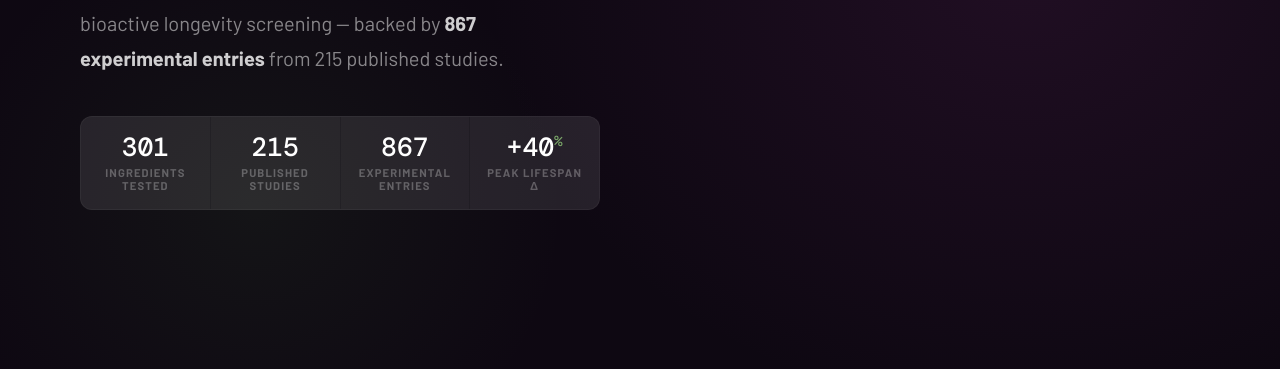
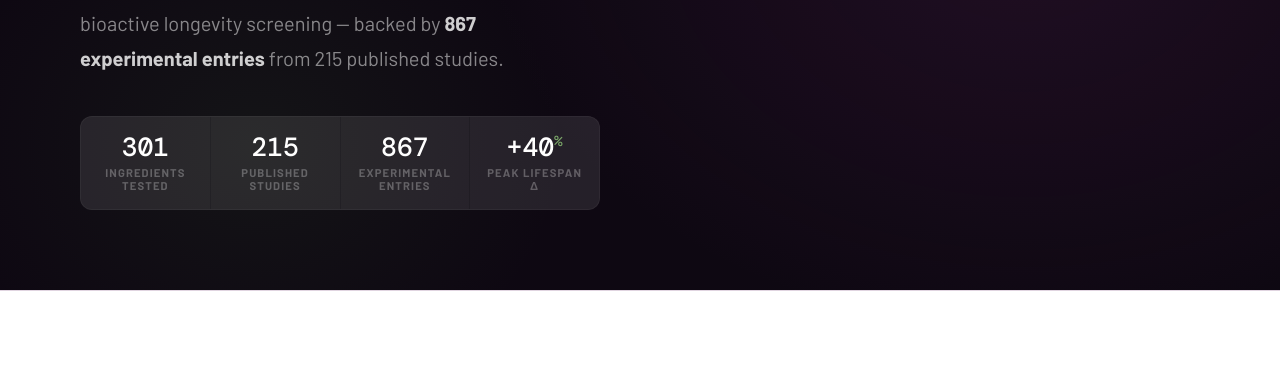
Before and after one commit to Nemalife/NemaLife-Official-Web, a plain HTML site: page celegans_longevity_database.html in a window 1280 px wide. Shown: the part 431-800 px from the top of the page. Drawn offline with nearby package versions, Linux system fonts and the light colour scheme.

Commit message:
Add files via upload

```diff
--- a/celegans_longevity_database.html
+++ b/celegans_longevity_database.html
@@ -21,7 +21,7 @@ nav{position:fixed;top:0;left:0;right:0;z-index:300;background:rgba(14,8,18,0.94
 .nav-cta:hover{background:var(--purple2) !important}
 
 /* HERO */
-.hero{background:var(--ink);min-height:100vh;display:flex;align-items:flex-start;justify-content:space-between;padding:7rem 5rem 5rem;position:relative;overflow:hidden;gap:2rem}
+.hero{background:var(--ink);display:flex;align-items:flex-start;justify-content:space-between;padding:7rem 5rem 5rem;position:relative;overflow:hidden;gap:2rem}
 .hero::before{content:'';position:absolute;inset:0;background:radial-gradient(ellipse 60% 80% at 80% 50%,rgba(117,43,113,0.18),transparent 70%),radial-gradient(ellipse 40% 60% at 20% 80%,rgba(74,128,64,0.1),transparent 60%);pointer-events:none;z-index:1}
 .hero-left{flex:1}
 .inset-video{width:500px;height:300px;object-fit:cover;border-radius:12px}
```
